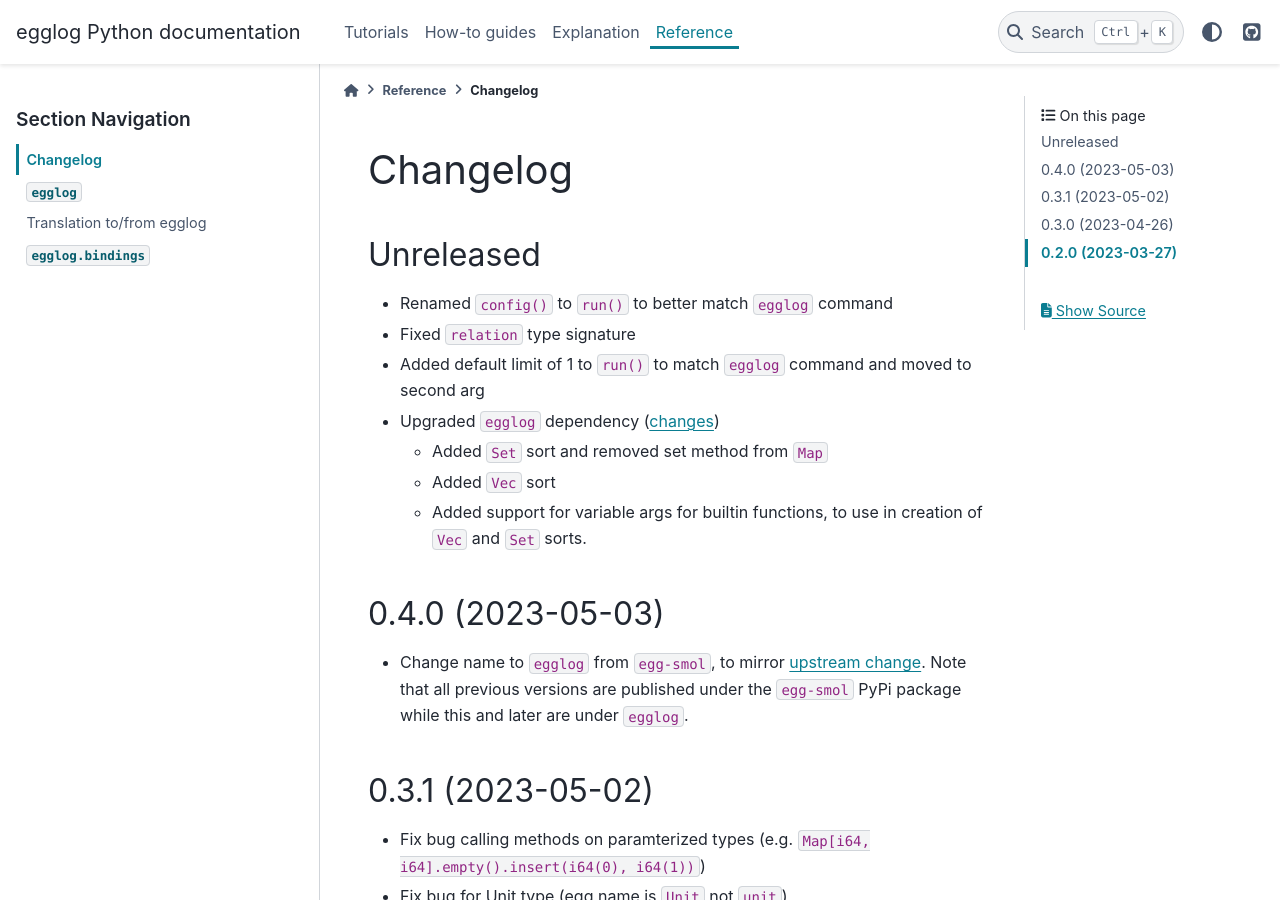
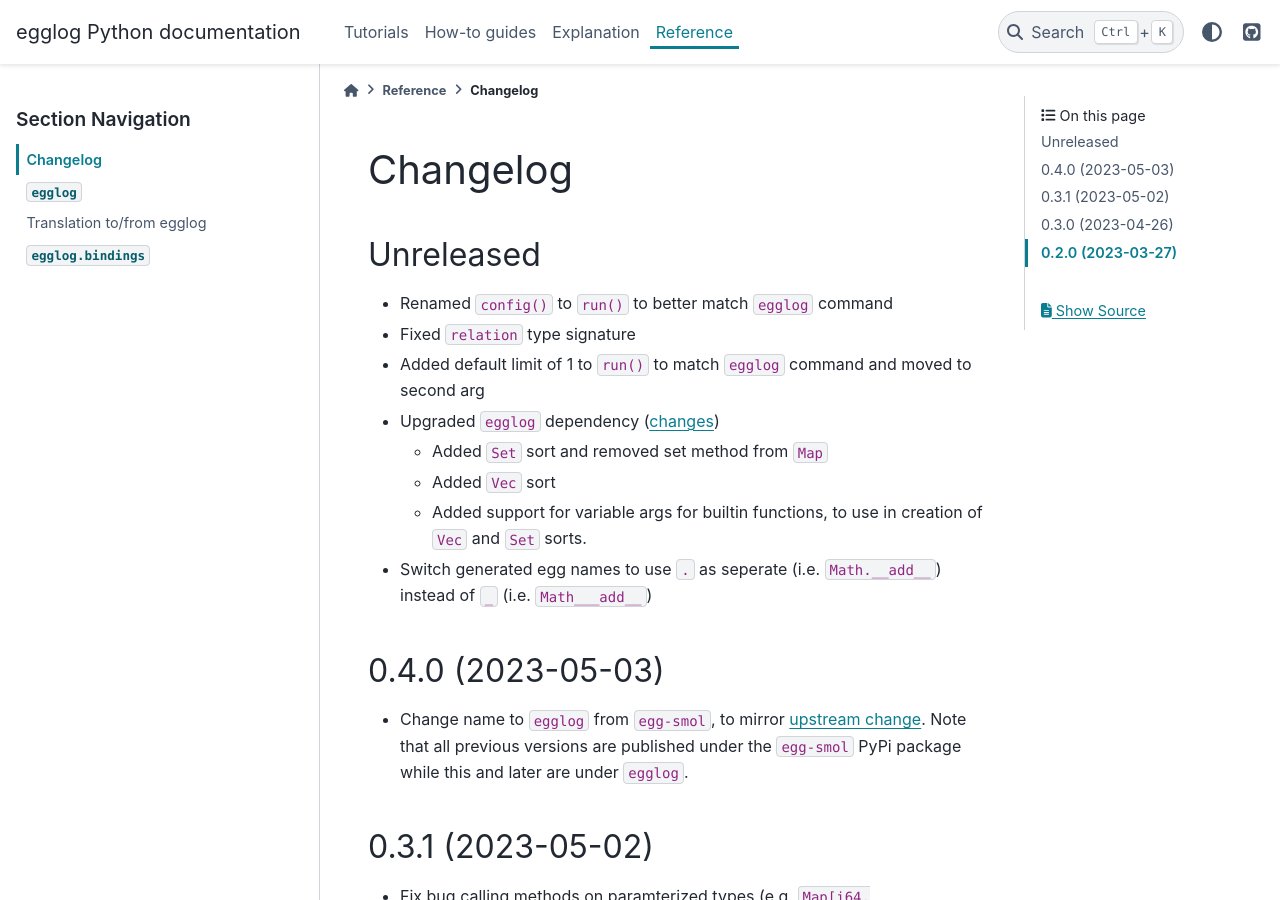
Before and after one commit to egraphs-good/egglog-python, a Sphinx documentation site: the page built from docs/changelog.md, in a window 1280 px wide and 900 px high. Built offline with Sphinx 7.4.7 and the PyData theme 0.15.4, drawn with Linux system fonts in a browser that asks for light colours; pages that are not in the unit, such as notebooks, are missing from menus.

Commit message:
Add changelog entry

```diff
--- a/docs/changelog.md
+++ b/docs/changelog.md
@@ -9,6 +9,7 @@
   - Added `Set` sort and removed set method from `Map`
   - Added `Vec` sort
   - Added support for variable args for builtin functions, to use in creation of `Vec` and `Set` sorts.
+- Switch generated egg names to use `.` as seperate (i.e. `Math.__add__`) instead of `_` (i.e. `Math___add__`)
 
 ## 0.4.0 (2023-05-03)
 
```
